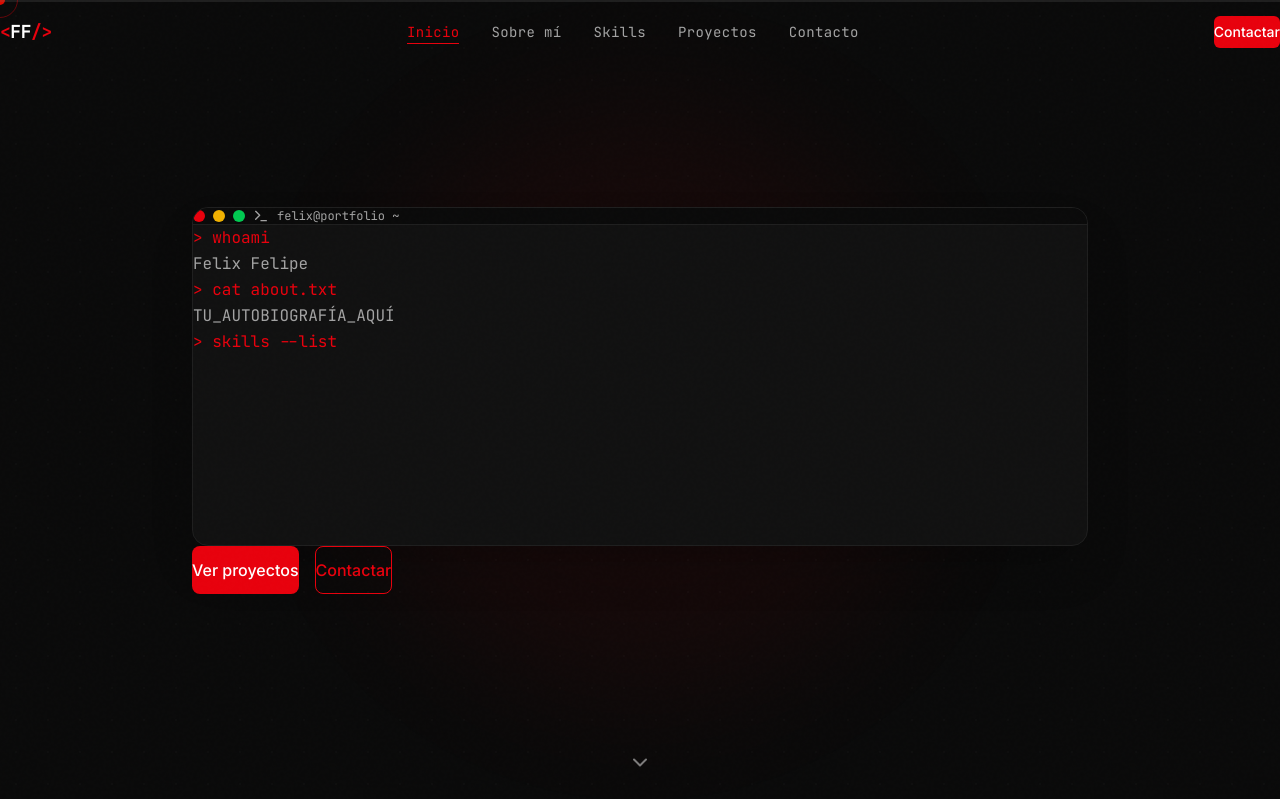
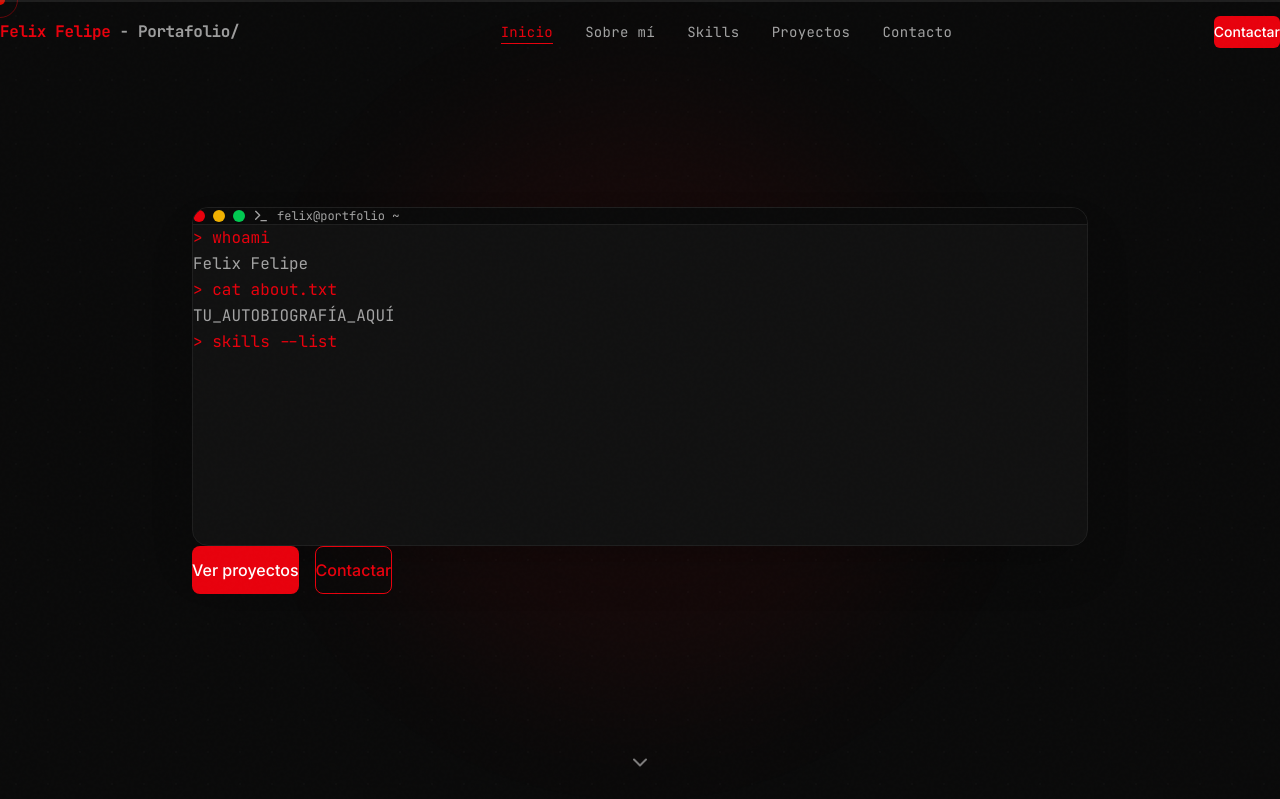
Before and after one commit to Lyscri/Portafolio-web, a React (Vite) app: page / in a window 1280 px wide. Shown: the top 799 px of the page. Built offline with nearby package versions, Linux system fonts and the light colour scheme.

Commit message:
feat(navbar): replace initials with full name and title tag
Renders 'Felix Felipe' in red (#E8000D) followed by
' - Portafolio/' in white/60, all font-mono font-bold.
Replaces the previous <FF/> initials shorthand.

```diff
--- a/src/components/organisms/Navbar.tsx
+++ b/src/components/organisms/Navbar.tsx
@@ -50,11 +50,10 @@ export function Navbar() {
         {/* Logo */}
         <button
           onClick={() => scrollToSection('#hero')}
-          className="font-mono font-bold text-lg tracking-tight cursor-none"
+          className="font-mono font-bold text-base tracking-tight cursor-none"
         >
-          <span className="text-[#E8000D]">{'<'}</span>
-          <span className="text-white">FF</span>
-          <span className="text-[#E8000D]">{'/>'}</span>
+          <span className="text-[#E8000D]">Felix Felipe</span>
+          <span className="text-white/60"> - Portafolio/</span>
         </button>
 
         {/* Desktop links */}
```
